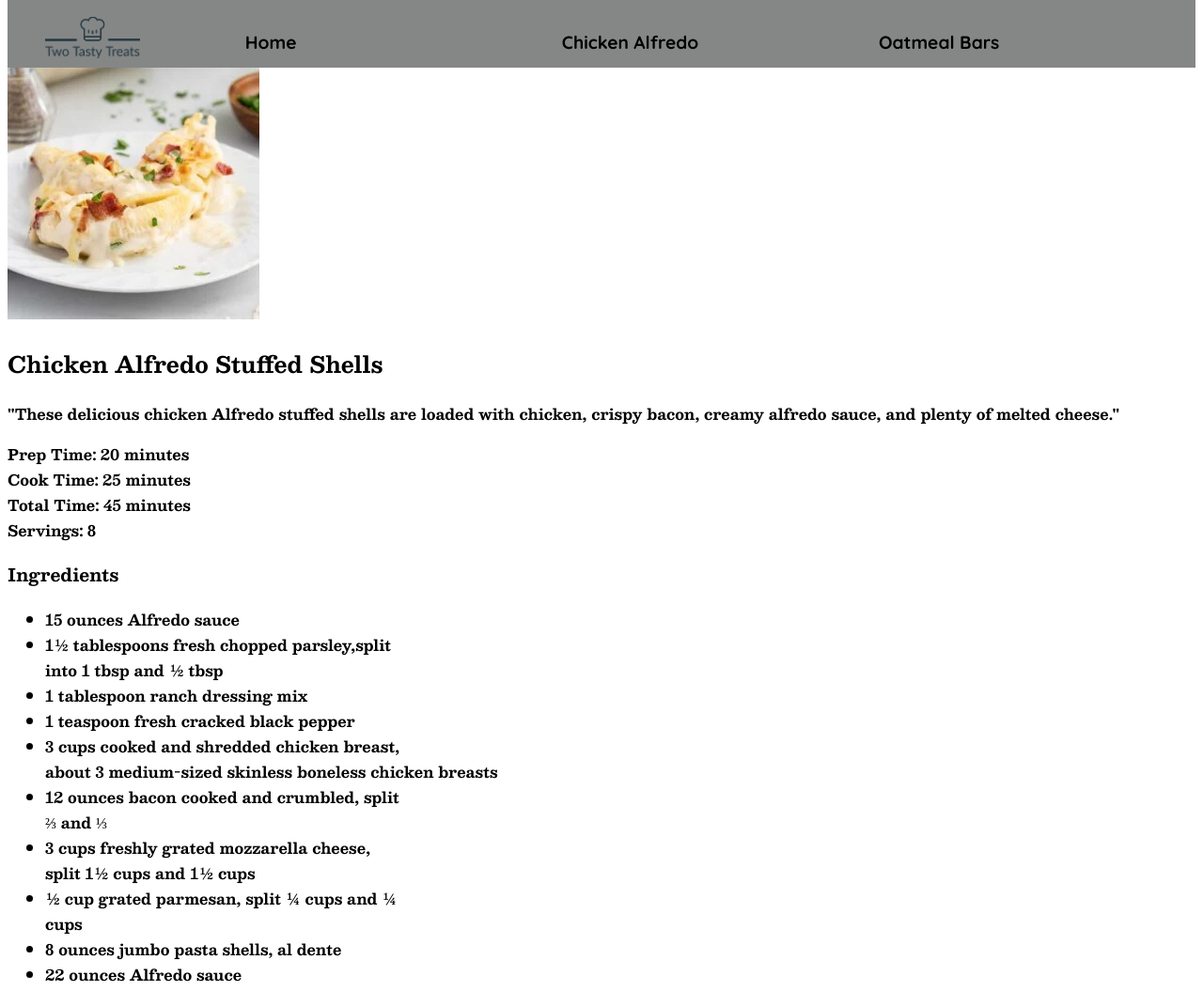
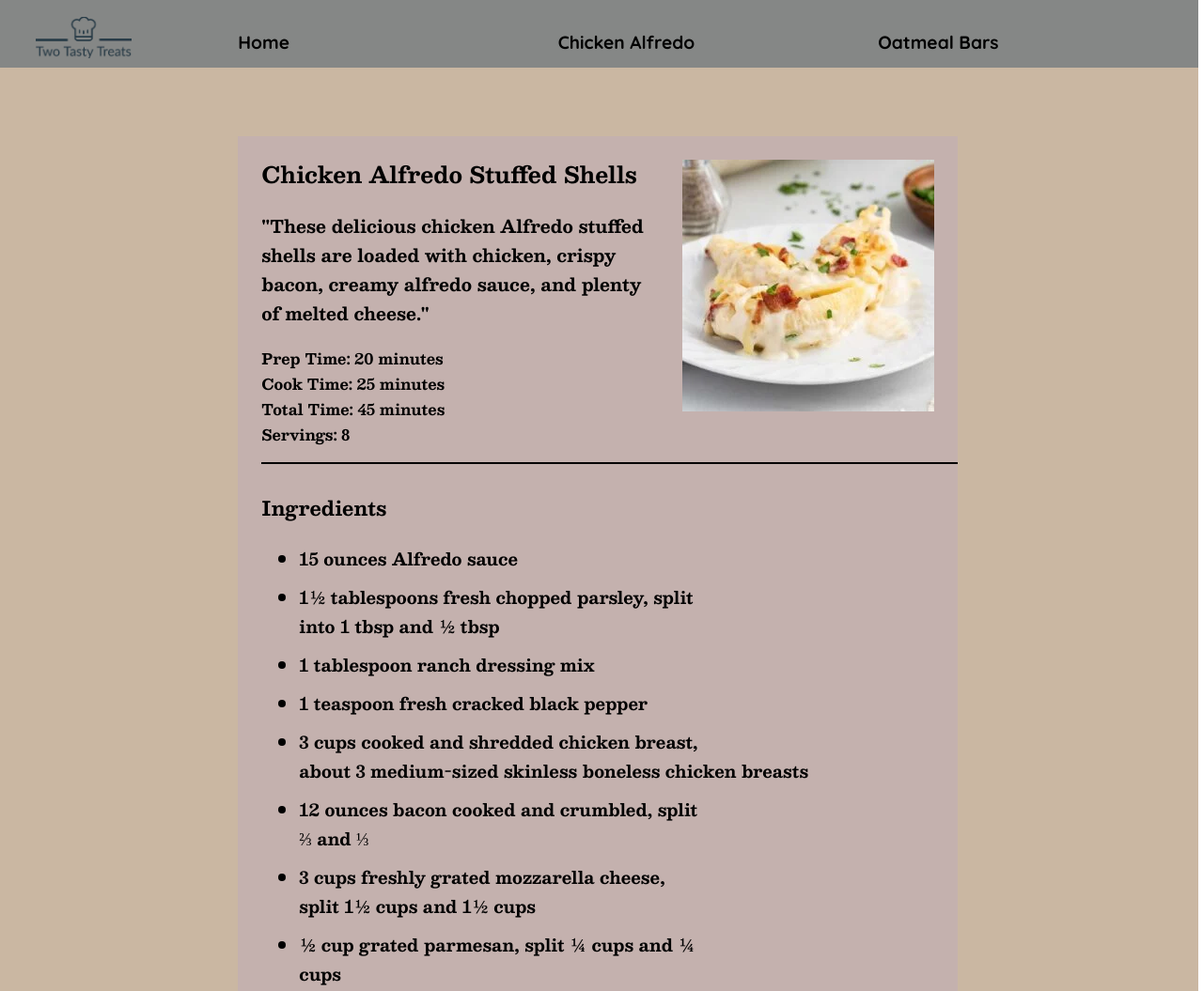
Before and after one commit to peabunutter/WDD130-take-2, a plain HTML site: page twotastytreats/child_1.html in a window 1280 px wide. Shown: the top 1055 px of the page at 94% size. Drawn offline with nearby package versions, Linux system fonts and the light colour scheme.

Commit message:
child page css

```diff
--- a/twotastytreats/child_1.html
+++ b/twotastytreats/child_1.html
@@ -3,34 +3,34 @@
 <head>
     <meta charset="UTF-8">
     <meta name="viewport" content="width=device-width, initial-scale=1.0">
-    <title>Document</title>
+    <title>Chicken Alfredo Stuffed Shells | Two Tasty Treats</title>
     <link rel="stylesheet" href="styles/styles.css">
 </head>
 <body>
-    <div id="content"></div>
-        <header id="heading">
+    <div id="content">
+        <header>
             <div id="head_background">
-                <img src="images/Two-Tasty-Treats-logos_transparent.png" alt="logo">
-                <a class="header_link" href="index.html">Home</a>
-                <a class="header_link" href="child_1.html">Chicken Alfredo</a>
-                <a class="header_link" href="child_2.html">Oatmeal Bars</a>
+                <img src="images/Two-Tasty-Treats-logos_transparent.png" alt="logo" id="header_logo">
+                <a id="header_link_1" href="index.html">Home</a>
+                <a id="header_link_2" href="child_1.html">Chicken Alfredo</a>
+                <a id="header_link_3" href="child_2.html">Oatmeal Bars</a>
             </div>
         </header>
         <div id="recipe">
-            <section>
             <section id="recipe_heading">
-                    <img src="images/alfredo recipe image.jpg" alt="">
-                    <h2 id="C1_Title">Chicken Alfredo Stuffed Shells</h2>
-                    <p>
+                <img src="images/alfredo recipe image.jpg" alt="Small alfredo" id="small_alfredo">
+                <h1 id="C1_Title">Chicken Alfredo Stuffed Shells</h2>
+                <h3>
                     "These delicious chicken Alfredo stuffed shells are loaded with chicken,
                     crispy bacon, creamy alfredo sauce, and plenty of melted cheese."
-                    </p>
+                </h3>
                 <p>
                     Prep Time: 20 minutes<br>
                     Cook Time: 25 minutes<br>
                     Total Time: 45 minutes<br>
                     Servings: 8
                 </p>
+                <hr>
             </section>
             <section id="ingredients">
                 <h3>Ingredients</h3>
@@ -39,7 +39,7 @@
                         15 ounces Alfredo sauce
                     </li>
                     <li>
-                            1½ tablespoons fresh chopped parsley,split</br>into 1 tbsp and ½ tbsp
+                        1½ tablespoons fresh chopped parsley, split</br>into 1 tbsp and ½ tbsp
                     </li>
                     <li>
                         1 tablespoon ranch dressing mix
@@ -66,9 +66,8 @@
                         22 ounces Alfredo sauce
                     </li>
                 </ul>
-                </section>
-                <section id="instructions">
-                    <ol>
+                <hr>
+                <ol id="instructions">
                     <li>
                         Preheat the oven to 425°F. Lightly spray a 9×13 baking dish with nonstick spray. Set it aside.
                     </li>
@@ -101,8 +100,7 @@
                 </ol>
 
             </section>
-                <img src="images/alfredo finished project.jpg" alt="Finished Alfredo">
-            </section>
+            <img src="images/alfredo finished project.jpg" alt="Finished Alfredo" id="finished">
         </div>
         <footer>
             <p>Two Tasty Treats &copy; 2023 - Porter Clark</p>
@@ -113,7 +111,7 @@
             <p id="credit">Recipe Credit</p>
             <a href="https://spaceshipsandlaserbeams.com/chicken-alfredo-stuffed-shells/#wprm-recipe-container-244142">Original Chicken Alfredo Recipe</a>
             <a href="https://www.tablefortwoblog.com/oatmeal-chocolate-cookie-bars/">Original Oatmeal Deep Dish Bar recipe</a>
-            <div id="social media">
+
             <a href="https://www.facebook.com">
                 <img src="images/facebook.png" alt="Facebook Image">
             </a>
--- a/twotastytreats/styles/styles.css
+++ b/twotastytreats/styles/styles.css
@@ -220,3 +220,70 @@ footer a:nth-of-type(9) {
     padding-left: 200px;
     width: 64px;
 }
+
+#recipe {
+    display: grid;
+    grid-template-columns: 20% 60% 20%;
+    grid-template-rows: 0.3fr 0.4fr 2fr ;
+}
+
+#recipe_heading {
+    grid-column: 2/3;
+    grid-row: 2/3;
+    padding-left: 25px;
+    background-color: #C4B1AE;
+}
+
+#ingredients {
+    grid-column: 2/3;
+    grid-row: 3/4;
+    height: 50%;
+    padding-left: 25px;
+    height: auto;
+    font-size: large;
+    background-color: #C4B1AE;
+    height: fit-content;
+}
+
+hr {
+    height: 2px;
+    border-width: 0;
+    color: black;
+    background-color: black;
+}
+
+li {
+    margin-top: 10px;
+    margin-bottom: 10px;
+}
+
+#instructions {
+    padding-left: 25px;
+    padding-right: 25px;
+    background-color: #C4B1AE;
+    font-size: large;
+}
+
+#instructions li {
+    width: 79%;
+}
+
+#finished {
+    width: 500px;
+}
+
+#small_alfredo {
+    float: right;
+    padding: 25px;
+}
+
+#finished {
+    grid-column: 2/3;
+    grid-row: 5/6;
+    margin-left: auto;
+    margin-right: auto;
+}
+
+section h3 {
+    width: 60%;
+}
```
Lines whose indentation alone changed are shown as unchanged.
